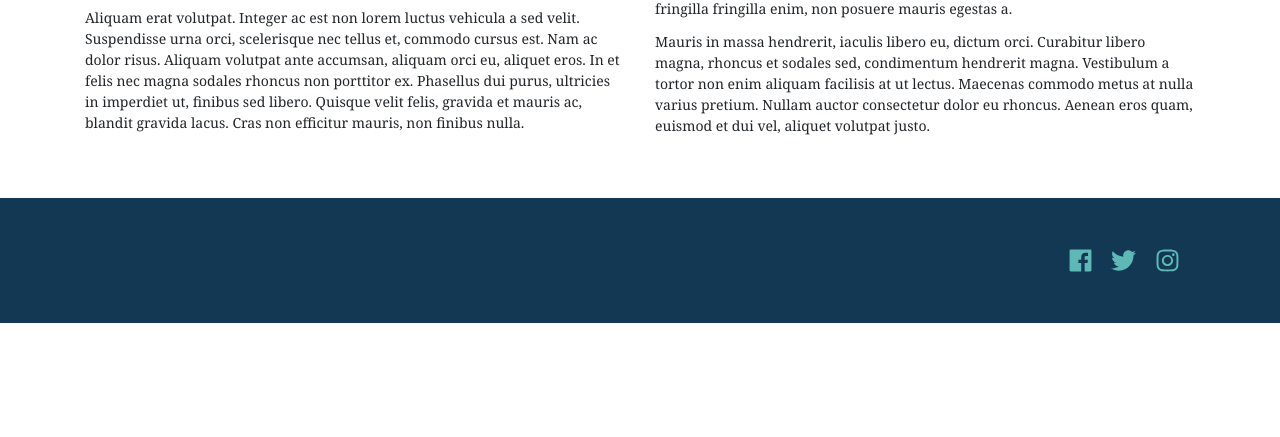
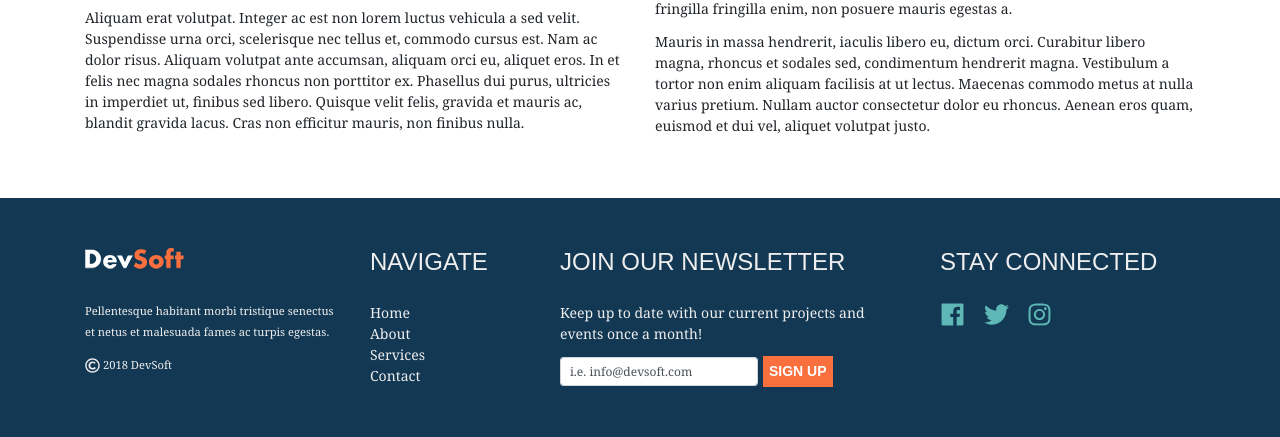
Before and after one commit to vbach/vbach.github.io, a PHP site: page /about.html in a window 1280 px wide. Shown: the part 807-1244 px from the top of the page. Run offline with PHP 8.4, Linux system fonts and the light colour scheme; some libraries are stand-ins or nearby versions; some web fonts are replaced.

Commit message:
Added Footer to all sub pages

```diff
--- a/ppiv/about.html
+++ b/ppiv/about.html
@@ -97,12 +97,47 @@
 
     <footer class="col-lg-12 col-md-12 col-sm-12 text-right">
         <div class="container">
+            <div class="row">
+                <div class="col-lg-3 col-md-3 col-sm-12 text-left">
+                    <img src="imgs/logo_white_sm.png" class="img-fluid" alt="DevSoft">
+                    <p><small>Pellentesque habitant morbi tristique senectus et netus et malesuada fames ac turpis egestas.</small></p>
+                    <p>
+                    <small><svg aria-hidden="true" data-prefix="far" data-icon="copyright" class="copyright" role="img" xmlns="http://www.w3.org/2000/svg" viewBox="0 0 512 512"><path fill="currentColor" d="M256 8C119.033 8 8 119.033 8 256s111.033 248 248 248 248-111.033 248-248S392.967 8 256 8zm0 448c-110.532 0-200-89.451-200-200 0-110.531 89.451-200 200-200 110.532 0 200 89.451 200 200 0 110.532-89.451 200-200 200zm107.351-101.064c-9.614 9.712-45.53 41.396-104.065 41.396-82.43 0-140.484-61.425-140.484-141.567 0-79.152 60.275-139.401 139.762-139.401 55.531 0 88.738 26.62 97.593 34.779a11.965 11.965 0 0 1 1.936 15.322l-18.155 28.113c-3.841 5.95-11.966 7.282-17.499 2.921-8.595-6.776-31.814-22.538-61.708-22.538-48.303 0-77.916 35.33-77.916 80.082 0 41.589 26.888 83.692 78.277 83.692 32.657 0 56.843-19.039 65.726-27.225 5.27-4.857 13.596-4.039 17.82 1.738l19.865 27.17a11.947 11.947 0 0 1-1.152 15.518z"></path></svg>
+                    2018 DevSoft</small></p>
+                </div>
+
+                <div class="col-lg-2 col-md-3 col-sm-12 text-left">
+                    <h5>Navigate</h5>
+                    <a href="index.html">Home</a><br>
+                    <a href="about.html">About</a><br>
+                    <a href="services.html">Services</a><br>
+                    <a href="contact.html">Contact</a>
+                </div>
+
+                <div class="col-lg-4 col-md-4 col-sm-12 text-left">
+                        <h5>Join our Newsletter</h5>
+
+                        <p>Keep up to date with our current projects and events once a month!</p>
+                                <form class="form-inline">
+                                        <div class="form-group">
+                                        <p><label class="sr-only" for="mlist_email">E-mail:</label></p>
+                                        <input type="email" class="form-control" value="i.e. info@devsoft.com" name="email" id="mlist_email">
+                                         <button type="submit" class="btn-primary btn-md">Sign Up</button>
+                                    </div>
+                                    </form>
+
+                    </div>
+
+                <div class="col-lg-3 col-md-3 col-sm-12 text-left">
+                    <h5>Stay Connected</h5>
                         <svg aria-hidden="true" data-prefix="fab" data-icon="facebook" class="socialMedia" role="img" xmlns="http://www.w3.org/2000/svg" viewBox="0 0 448 512"><path fill="currentColor" d="M448 56.7v398.5c0 13.7-11.1 24.7-24.7 24.7H309.1V306.5h58.2l8.7-67.6h-67v-43.2c0-19.6 5.4-32.9 33.5-32.9h35.8v-60.5c-6.2-.8-27.4-2.7-52.2-2.7-51.6 0-87 31.5-87 89.4v49.9h-58.4v67.6h58.4V480H24.7C11.1 480 0 468.9 0 455.3V56.7C0 43.1 11.1 32 24.7 32h398.5c13.7 0 24.8 11.1 24.8 24.7z"></path></svg>
                         <svg aria-hidden="true" data-prefix="fab" data-icon="twitter" class="socialMedia" role="img" xmlns="http://www.w3.org/2000/svg" viewBox="0 0 512 512"><path fill="currentColor" d="M459.37 151.716c.325 4.548.325 9.097.325 13.645 0 138.72-105.583 298.558-298.558 298.558-59.452 0-114.68-17.219-161.137-47.106 8.447.974 16.568 1.299 25.34 1.299 49.055 0 94.213-16.568 130.274-44.832-46.132-.975-84.792-31.188-98.112-72.772 6.498.974 12.995 1.624 19.818 1.624 9.421 0 18.843-1.3 27.614-3.573-48.081-9.747-84.143-51.98-84.143-102.985v-1.299c13.969 7.797 30.214 12.67 47.431 13.319-28.264-18.843-46.781-51.005-46.781-87.391 0-19.492 5.197-37.36 14.294-52.954 51.655 63.675 129.3 105.258 216.365 109.807-1.624-7.797-2.599-15.918-2.599-24.04 0-57.828 46.782-104.934 104.934-104.934 30.213 0 57.502 12.67 76.67 33.137 23.715-4.548 46.456-13.32 66.599-25.34-7.798 24.366-24.366 44.833-46.132 57.827 21.117-2.273 41.584-8.122 60.426-16.243-14.292 20.791-32.161 39.308-52.628 54.253z"></path></svg>
                         <svg aria-hidden="true" data-prefix="fab" data-icon="instagram" class="socialMedia" role="img" xmlns="http://www.w3.org/2000/svg" viewBox="0 0 448 512"><path fill="currentColor" d="M224.1 141c-63.6 0-114.9 51.3-114.9 114.9s51.3 114.9 114.9 114.9S339 319.5 339 255.9 287.7 141 224.1 141zm0 189.6c-41.1 0-74.7-33.5-74.7-74.7s33.5-74.7 74.7-74.7 74.7 33.5 74.7 74.7-33.6 74.7-74.7 74.7zm146.4-194.3c0 14.9-12 26.8-26.8 26.8-14.9 0-26.8-12-26.8-26.8s12-26.8 26.8-26.8 26.8 12 26.8 26.8zm76.1 27.2c-1.7-35.9-9.9-67.7-36.2-93.9-26.2-26.2-58-34.4-93.9-36.2-37-2.1-147.9-2.1-184.9 0-35.8 1.7-67.6 9.9-93.9 36.1s-34.4 58-36.2 93.9c-2.1 37-2.1 147.9 0 184.9 1.7 35.9 9.9 67.7 36.2 93.9s58 34.4 93.9 36.2c37 2.1 147.9 2.1 184.9 0 35.9-1.7 67.7-9.9 93.9-36.2 26.2-26.2 34.4-58 36.2-93.9 2.1-37 2.1-147.8 0-184.8zM398.8 388c-7.8 19.6-22.9 34.7-42.6 42.6-29.5 11.7-99.5 9-132.1 9s-102.7 2.6-132.1-9c-19.6-7.8-34.7-22.9-42.6-42.6-11.7-29.5-9-99.5-9-132.1s-2.6-102.7 9-132.1c7.8-19.6 22.9-34.7 42.6-42.6 29.5-11.7 99.5-9 132.1-9s102.7-2.6 132.1 9c19.6 7.8 34.7 22.9 42.6 42.6 11.7 29.5 9 99.5 9 132.1s2.7 102.7-9 132.1z"></path></svg>
+
+                </div>
+            </div>
         </div>
     </footer>
-
     <script src="https://code.jquery.com/jquery-3.2.1.slim.min.js" integrity="sha384-KJ3o2DKtIkvYIK3UENzmM7KCkRr/rE9/Qpg6aAZGJwFDMVNA/GpGFF93hXpG5KkN" crossorigin="anonymous"></script>
     <script src="https://cdnjs.cloudflare.com/ajax/libs/popper.js/1.12.9/umd/popper.min.js" integrity="sha384-ApNbgh9B+Y1QKtv3Rn7W3mgPxhU9K/ScQsAP7hUibX39j7fakFPskvXusvfa0b4Q" crossorigin="anonymous"></script>
     <script src="https://maxcdn.bootstrapcdn.com/bootstrap/4.0.0/js/bootstrap.min.js" integrity="sha384-JZR6Spejh4U02d8jOt6vLEHfe/JQGiRRSQQxSfFWpi1MquVdAyjUar5+76PVCmYl" crossorigin="anonymous"></script>
--- a/ppiv/css/styles.css
+++ b/ppiv/css/styles.css
@@ -155,6 +155,12 @@ a:hover {
 .btn-default:hover {
 	background-color: #FA6F3E;
 	transition: .5s ease;
+}
+
+.btn-primary {
+	padding-top: 5px;
+	padding-bottom: 5px;
+	margin-left: 5px;
 }
 
 .btn-primary:hover {
--- a/ppiv/index.html
+++ b/ppiv/index.html
@@ -199,15 +199,15 @@ src="https://www.google.com/maps/embed/v1/place?q=Baltimore%2C%20MD&key=AIzaSyCW
                     <div class="col-lg-4 col-md-4 col-sm-12 text-left">
                             <h5>Join our Newsletter</h5>
 
-
+                            <p>Keep up to date with our current projects and events once a month!</p>
                                     <form class="form-inline">
                                             <div class="form-group">
                                             <p><label class="sr-only" for="mlist_email">E-mail:</label></p>
                                             <input type="email" class="form-control" value="i.e. info@devsoft.com" name="email" id="mlist_email">
-                                             <button type="submit" class="btn-primary btn-md">Reset</button>
+                                             <button type="submit" class="btn-primary btn-md">Sign Up</button>
                                         </div>
                                         </form>
-                                        <p>Keep up to date with our current projects once a month!</p>
+
                         </div>
 
                     <div class="col-lg-3 col-md-3 col-sm-12 text-left">
```
Also changed, not shown: ppiv/contact.html (+36 -0 lines), ppiv/services.html (+36 -1 lines). Lines whose indentation alone changed are shown as unchanged.
